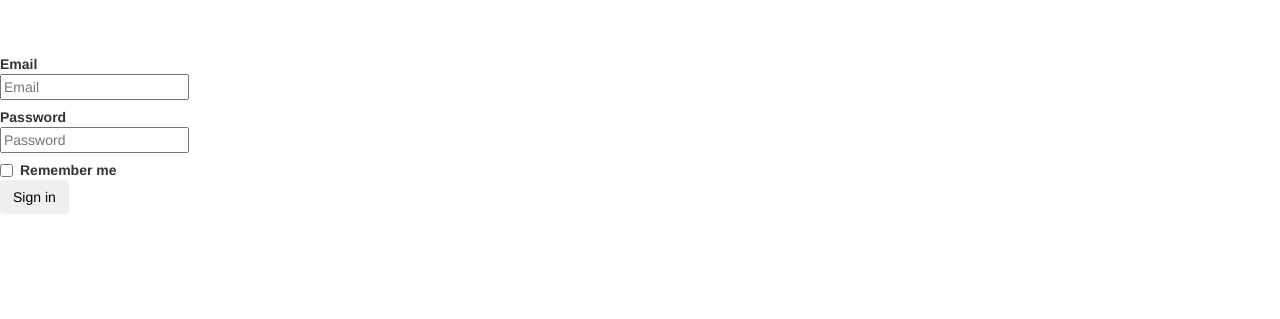
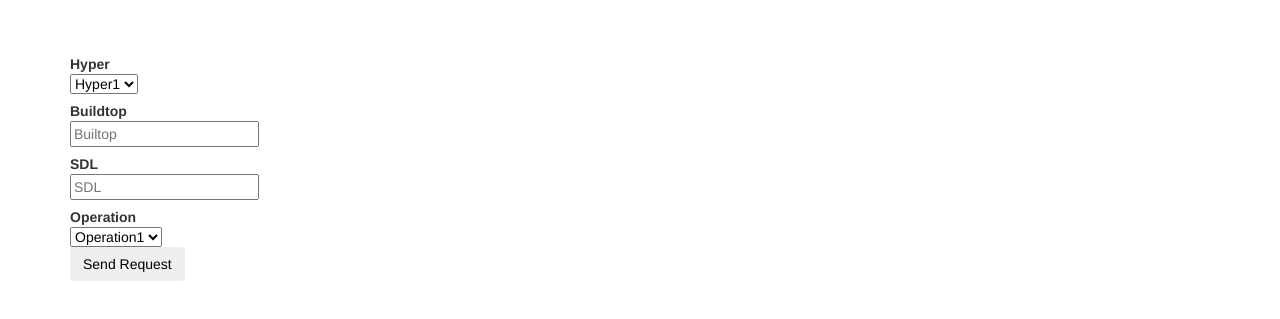
Before and after one commit to sukrit1990/requestCreator, a plain HTML site: page index.html in a window 1280 px wide. Shown: the part 153-472 px from the top of the page. Drawn offline with nearby package versions, Linux system fonts and the light colour scheme.

Commit message:
dropdown added

```diff
--- a/index.html
+++ b/index.html
@@ -27,7 +27,6 @@
   </head>
 
   <body>
-
     <div class="navbar navbar-inverse navbar-fixed-top" role="navigation">
       <div class="container">
         <div class="navbar-header">
@@ -48,38 +47,48 @@
         </div><!--/.nav-collapse -->
       </div>
     </div>
-
     <div class="container">
-
 		<div class="starter-template">
 			<h1>Start Here!</h1>
 		</div>
-
-    </div><!-- /.container -->
-
 		<form class="form-horizontal">
 		<div class="control-group">
-    <label class="control-label" for="inputEmail">Email</label>
+			<label class="control-label" for="inputHyper">Hyper</label>
 			<div class="controls">
-    <input type="text" id="inputEmail" placeholder="Email">
+				<select>
+					<option>Hyper1</option>
+					<option>Hyper2</option>
+					<option>Hyper3</option>
+					<option>Hyper4</option>
+					<option>Hyper5</option>
+				</select>
 			</div>
 		</div>
 		<div class="control-group">
-    <label class="control-label" for="inputPassword">Password</label>
+			<label class="control-label" for="inputBuildtop">Buildtop</label>
 			<div class="controls">
-    <input type="password" id="inputPassword" placeholder="Password">
+				<input type="text" id="inputBuildtop" placeholder="Builtop">
 			</div>
 		</div>
 		<div class="control-group">
+			<label class="control-label" for="inputSDL">SDL</label>
 			<div class="controls">
-    <label class="checkbox">
-    <input type="checkbox"> Remember me
-    </label>
-    <button type="submit" class="btn">Sign in</button>
+				<input type="text" id="inputSDL" placeholder="SDL">
 			</div>
 		</div>
+		<div class="control-group">
+			<label class="control-label" for="inputOperation">Operation</label>
+			<div class="controls">
+				<select>
+					<option>Operation1</option>
+					<option>Operation2</option>
+					<option>Operation3</option>
+				</select>
+			</div>
+		</div>
+		<button type="submit" class="btn">Send Request</button>
 	</form>
-
+    </div><!-- /.container -->
 
     <!-- Bootstrap core JavaScript
     ================================================== -->
```
Lines whose indentation alone changed are shown as unchanged.
